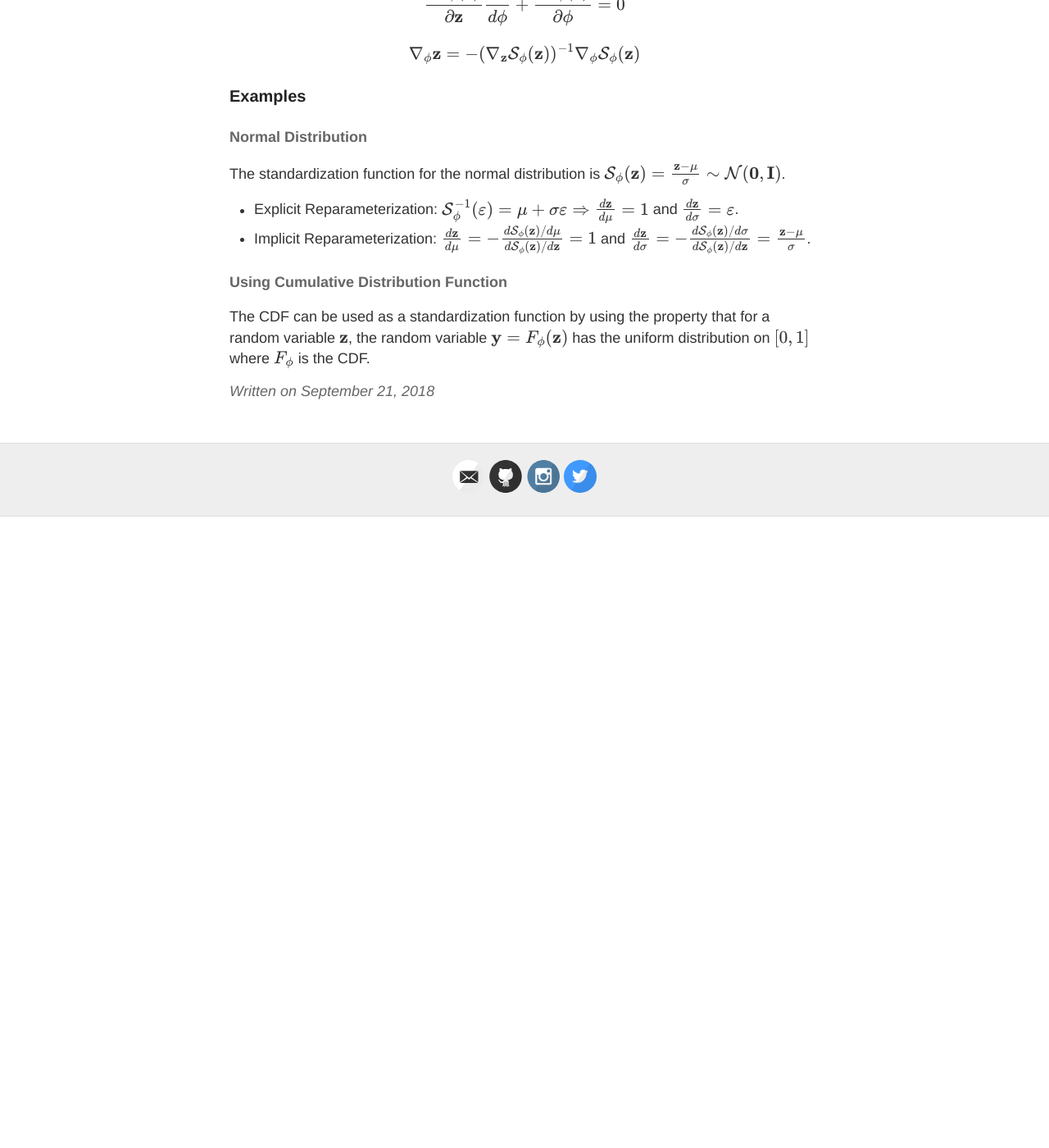
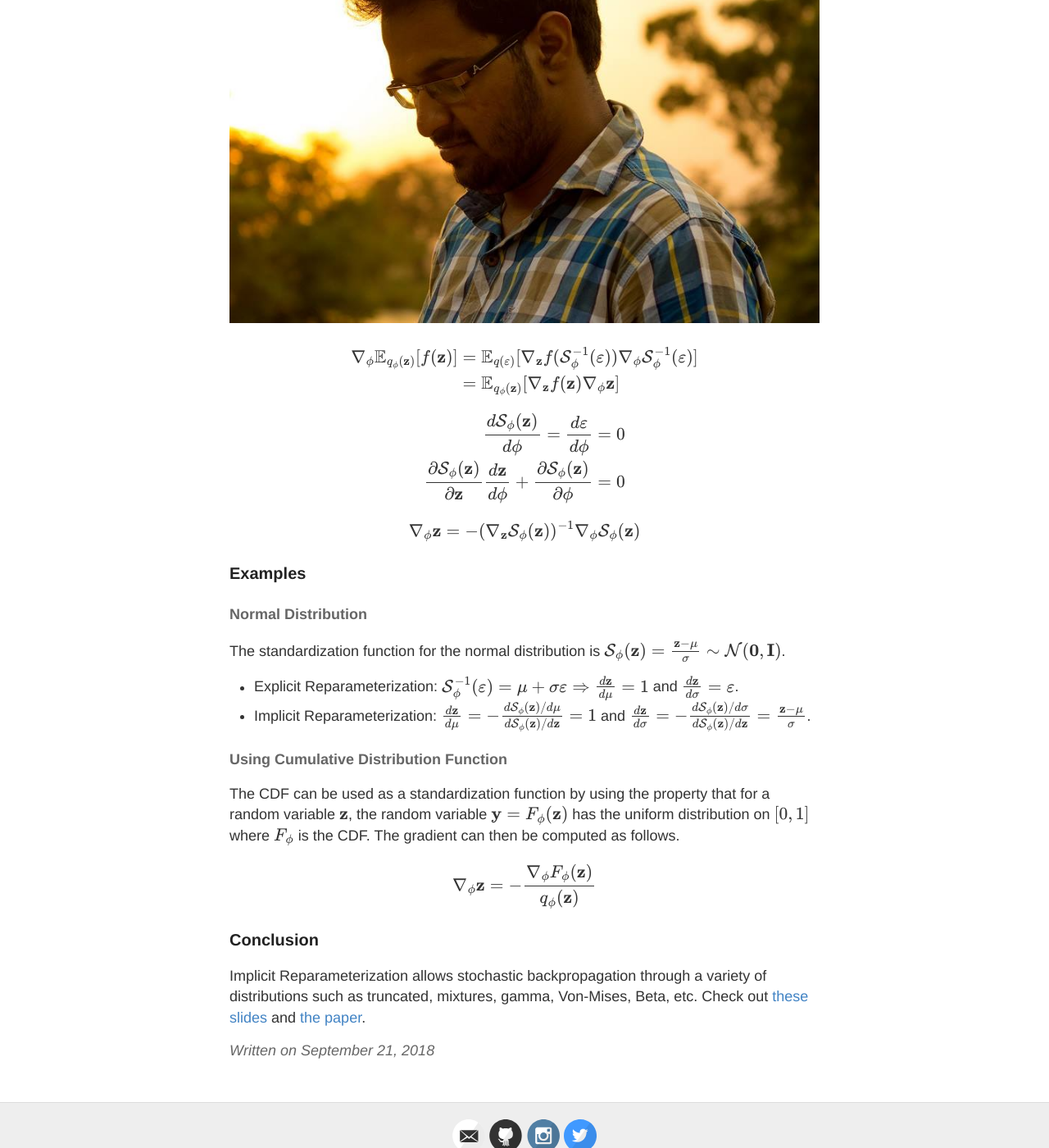
Before and after one commit to abdulfatir/abdulfatir.github.io, a Jekyll site: the page built from _posts/2018-9-21-Implicit-Reparameterization.md, in a window 1280 px wide and 1400 px high, scrolled down 1020 px. Shown: the whole window at 82% size. Built offline with Jekyll 4.4.1, drawn with Linux system fonts in a browser that asks for light colours; formulas are drawn with MathJax 3; before the commit the page ends 1650 px from its top, so only the background shows below that.

Commit message:
Update 2018-9-21-Implicit-Reparameterization.md

```diff
--- a/_posts/2018-9-21-Implicit-Reparameterization.md
+++ b/_posts/2018-9-21-Implicit-Reparameterization.md
@@ -35,6 +35,8 @@ $$
 ## Implicit Reparameterization
 Implicit Reparameterization eliminates the restrictive requirement of an invertible $$\mathcal{S}_\phi(\mathbf{z})$$.
 
+![Implicit]({{site.url}}/images/dp.jpg)
+
 $$
 \begin{align}
         \nabla_\phi\mathbb{E}_{q_\phi(\mathbf{z})}[f(\mathbf{z})] &= \mathbb{E}_{q(\varepsilon)}[\nabla_\mathbf{z}f(\mathcal{S}_\phi^{-1}(\varepsilon))\nabla_\phi\mathcal{S}_\phi^{-1}(\varepsilon)]\\
@@ -65,4 +67,11 @@ The standardization function for the normal distribution is $$\mathcal{S}_\phi(\
 
 #### Using Cumulative Distribution Function
 
-The CDF can be used as a standardization function by using the property that for a random variable $$\mathbf{z}$$, the random variable $$\mathbf{y} = F_\phi(\mathbf{z})$$ has the uniform distribution on $$[0,1]$$ where $$F_\phi$$ is the CDF.
+The CDF can be used as a standardization function by using the property that for a random variable $$\mathbf{z}$$, the random variable $$\mathbf{y} = F_\phi(\mathbf{z})$$ has the uniform distribution on $$[0,1]$$ where $$F_\phi$$ is the CDF. The gradient can then be computed as follows.
+
+$$
+\nabla_\phi\mathbf{z} = -\frac{\nabla_\phi F_\phi(\mathbf{z})}{q_\phi(\mathbf{z})}
+$$
+
+### Conclusion
+Implicit Reparameterization allows stochastic backpropagation through a variety of distributions such as truncated, mixtures, gamma, Von-Mises, Beta, etc. Check out [these slides](https://github.com/abdulfatir/abdulfatir.github.io/raw/master/files/pdfs/implicit2018.pdf) and [the paper](https://arxiv.org/abs/1805.08498).
```
